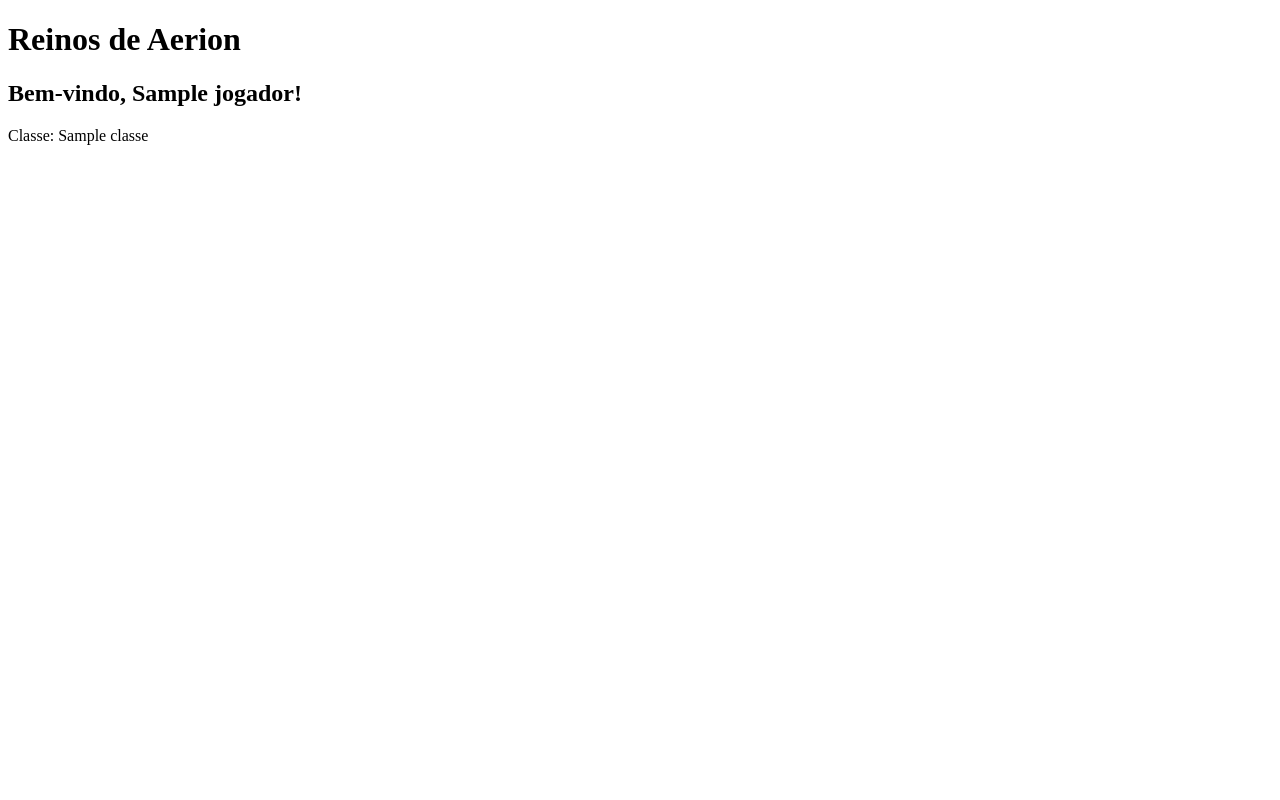
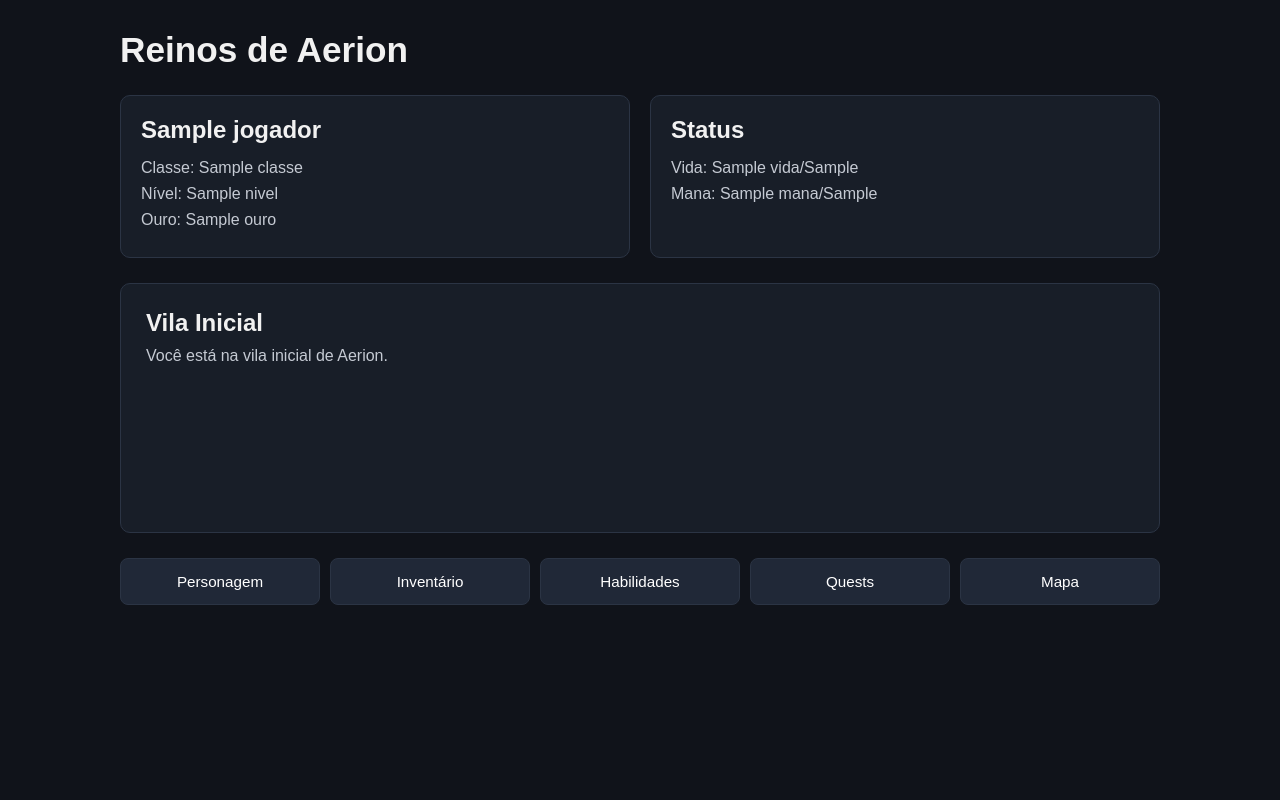
Before and after one commit to ArtCurvelo/Reinos-de-Aerion, a Flask app: template frontend/templates/jogo/index.html in a window 1280 px wide. Run offline with Flask 3, Linux system fonts and the light colour scheme; the template is opened without the code that fills it: most values are stand-ins (such as "Sample title", 1, 10 or a date in 2020).

Commit message:
feat: adiciona HUD da tela de jogo

```diff
--- a/app/__init__.py
+++ b/app/__init__.py
@@ -11,7 +11,8 @@ def create_app():
 
     app = Flask(
         __name__,
-        template_folder=base_dir / "frontend" / "templates"
+        template_folder=base_dir / "frontend" / "templates",
+        static_folder=base_dir / "frontend" / "static"
     )
 
     app.config["SECRET_KEY"] = "chave-temporaria"
--- a/frontend/static/css/style.css
+++ b/frontend/static/css/style.css
@@ -16,6 +16,11 @@ body {
 
     font-family: Arial, sans-serif;
 }
+
+
+/* =========================
+   MENU PRINCIPAL
+   ========================= */
 
 .menu-principal {
     text-align: center;
@@ -53,3 +58,124 @@ body {
 .menu-botoes button:hover {
     background: #37445a;
 }
+
+
+/* =========================
+   TELA DE JOGO
+   ========================= */
+
+.tela-jogo {
+    width: 100%;
+    max-width: 1100px;
+    min-height: 100vh;
+    padding: 30px;
+}
+
+
+/* Cabeçalho */
+
+.cabecalho-jogo {
+    margin-bottom: 25px;
+}
+
+.cabecalho-jogo h1 {
+    font-size: 2.2rem;
+}
+
+
+/* Painel do jogador */
+
+.painel-jogador {
+    display: grid;
+    grid-template-columns: 1fr 1fr;
+    gap: 20px;
+    margin-bottom: 25px;
+}
+
+.informacoes-personagem,
+.status-personagem {
+    background: #181e28;
+    border: 1px solid #2b3444;
+    border-radius: 10px;
+    padding: 20px;
+}
+
+.informacoes-personagem h2,
+.status-personagem h2 {
+    margin-bottom: 15px;
+}
+
+.informacoes-personagem p,
+.status-personagem p {
+    margin-bottom: 8px;
+    color: #c5cad3;
+}
+
+
+/* Área do mundo */
+
+.area-mundo {
+    background: #181e28;
+    border: 1px solid #2b3444;
+    border-radius: 10px;
+
+    padding: 25px;
+    min-height: 250px;
+
+    margin-bottom: 25px;
+}
+
+.area-mundo h2 {
+    margin-bottom: 10px;
+}
+
+.area-mundo p {
+    color: #c5cad3;
+}
+
+
+/* Menu do jogo */
+
+.menu-jogo {
+    display: grid;
+    grid-template-columns: repeat(5, 1fr);
+    gap: 10px;
+}
+
+.menu-jogo button {
+    padding: 14px;
+
+    border: 1px solid #2b3444;
+    border-radius: 8px;
+
+    background: #202837;
+    color: #ffffff;
+
+    cursor: pointer;
+    font-size: 0.95rem;
+
+    transition: background 0.2s;
+}
+
+.menu-jogo button:hover {
+    background: #303b50;
+}
+
+
+/* Responsividade */
+
+@media (max-width: 700px) {
+
+    .tela-jogo {
+        padding: 20px;
+    }
+
+    .painel-jogador {
+        grid-template-columns: 1fr;
+    }
+
+    .menu-jogo {
+        grid-template-columns: 1fr 1fr;
+    }
+
+}
--- a/frontend/templates/jogo/index.html
+++ b/frontend/templates/jogo/index.html
@@ -6,19 +6,77 @@
     <meta name="viewport" content="width=device-width, initial-scale=1.0">
 
     <title>Reinos de Aerion</title>
+
+    <link
+        rel="stylesheet"
+        href="{{ url_for('static', filename='css/style.css') }}"
+    >
 </head>
 
 <body>
 
-    <main>
+    <main class="tela-jogo">
 
-        <h1>Reinos de Aerion</h1>
+        <header class="cabecalho-jogo">
 
-        <h2>Bem-vindo, {{ jogador.nome }}!</h2>
+            <h1>Reinos de Aerion</h1>
 
-        <p>
-            Classe: {{ jogador.classe }}
-        </p>
+        </header>
+
+
+        <section class="painel-jogador">
+
+            <div class="informacoes-personagem">
+
+                <h2>{{ jogador.nome }}</h2>
+
+                <p>Classe: {{ jogador.classe }}</p>
+                <p>Nível: {{ jogador.nivel }}</p>
+                <p>Ouro: {{ jogador.ouro }}</p>
+
+            </div>
+
+
+            <div class="status-personagem">
+
+                <h2>Status</h2>
+
+                <p>
+                    Vida:
+                    {{ jogador.vida }}/{{ jogador.vida_maxima }}
+                </p>
+
+                <p>
+                    Mana:
+                    {{ jogador.mana }}/{{ jogador.mana_maxima }}
+                </p>
+
+            </div>
+
+        </section>
+
+
+        <section class="area-mundo">
+
+            <h2>Vila Inicial</h2>
+
+            <p>
+                Você está na vila inicial de Aerion.
+            </p>
+
+        </section>
+
+
+        <nav class="menu-jogo">
+
+            <button>Personagem</button>
+            <button>Inventário</button>
+            <button>Habilidades</button>
+            <button>Quests</button>
+            <button>Mapa</button>
+
+        </nav>
+
 
     </main>
 
```
Also changed, not shown: app/routes/personagem.py (+13 -3 lines).
